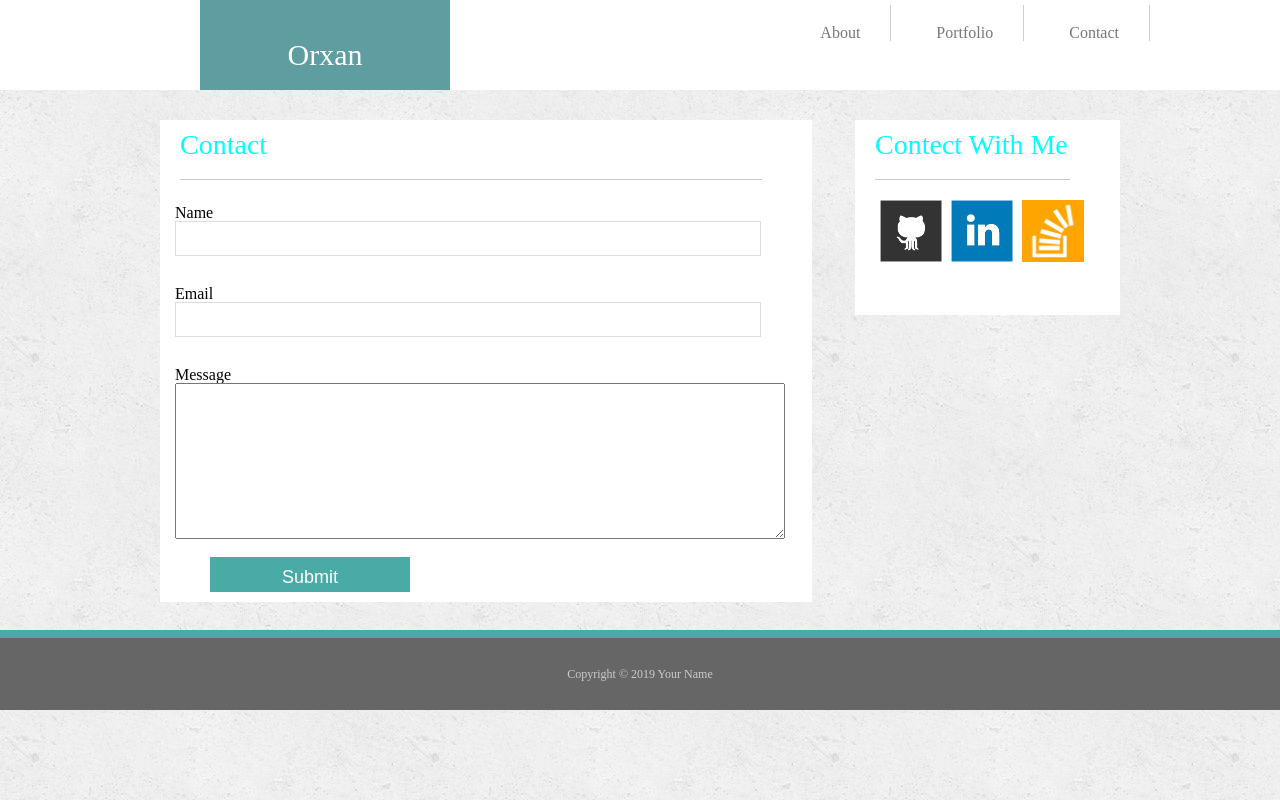
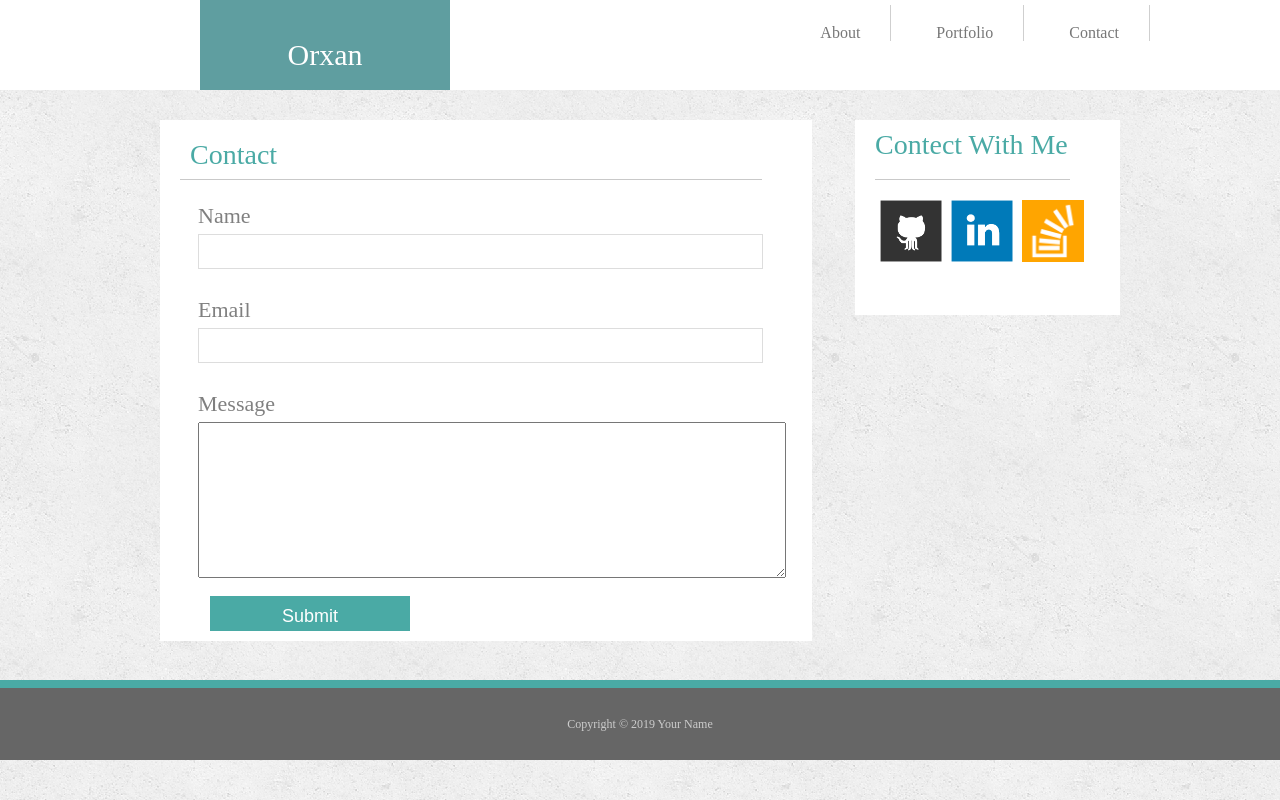
Before and after one commit to pk4noob/basic-portfile, a plain HTML site: page contact.html in a window 1280 px wide. Drawn offline with Linux system fonts and the light colour scheme.

Commit message:
Html Css kodlari yenilendi

```diff
--- a/assets/css/style.css
+++ b/assets/css/style.css
@@ -102,7 +102,7 @@ section{
     width: 652px;
     height: 450px;
     clear: both;
-    margin-bottom: 60px;
+    margin-bottom: 110px;
 }
 .rightsection{
     float: right;
@@ -112,7 +112,7 @@ section{
 }
 h2{
     border-bottom: 1px solid #c9c9c9;
-    color: aqua;
+    color: #4aaaa5;
     font-weight: 700px;
     margin-left: 20px;
     margin-right: 50px;
@@ -248,6 +248,8 @@ input{
 
 label{
     display: block;
+    margin-bottom: 7px;
+
 }
 .ulname{
     /* width: 200px;
@@ -257,7 +259,8 @@ label{
 }
 .liname{
     display: block;
-    width: 118%;
+    width: 114%;
+    left: 23px;
 }
 textarea{
     width: 100%;
@@ -274,3 +277,11 @@ input[type=submit] {
     margin-top: 10px;
     margin-bottom: 10px;
 }
+.labelcolor{
+    color: gray;
+    font-size: 22px;
+
+}
+.idcontact{
+    padding: 10px;
+}
--- a/contact.html
+++ b/contact.html
@@ -27,19 +27,19 @@
     <section class="clearfix">
 
         <form class="leftsection">
-            <h2>Contact</h2>
+            <h2 class="idcontact" >Contact</h2>
             <div class="nameemail">
                 <ul class="ulname">
                     <li class="liname">
-                        <label for="Name">Name</label>
+                        <label class="labelcolor" for="Name">Name</label>
                         <input type="text">
                     </li>
                     <li class="liname">
-                        <label for="email">Email</label>
+                        <label class="labelcolor" for="email">Email</label>
                         <input type="email">
                     </li>
                     <li class="liname">
-                        <label for="Message">Message</label>
+                        <label class="labelcolor" for="Message">Message</label>
                         <textarea name="" id="" cols="30" rows="10"></textarea>
 
                     </li>
```
